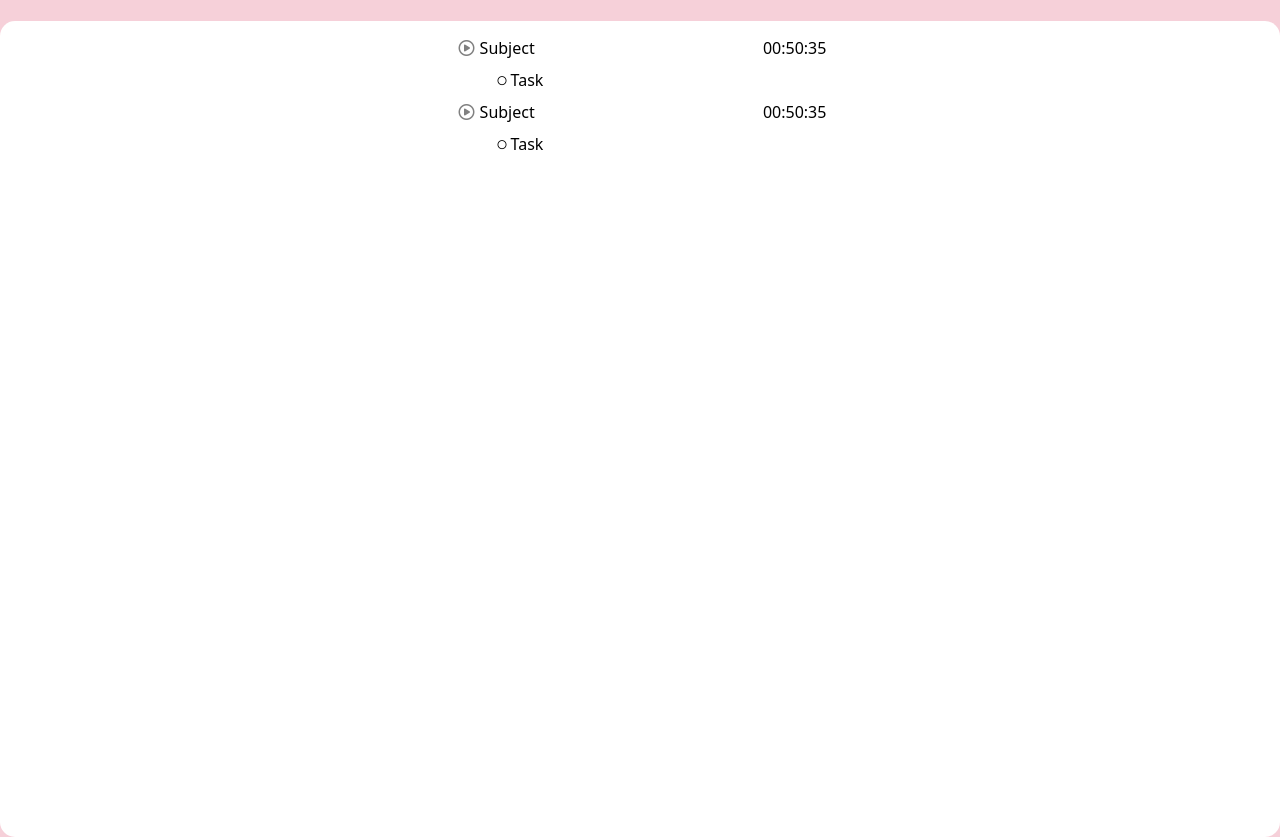
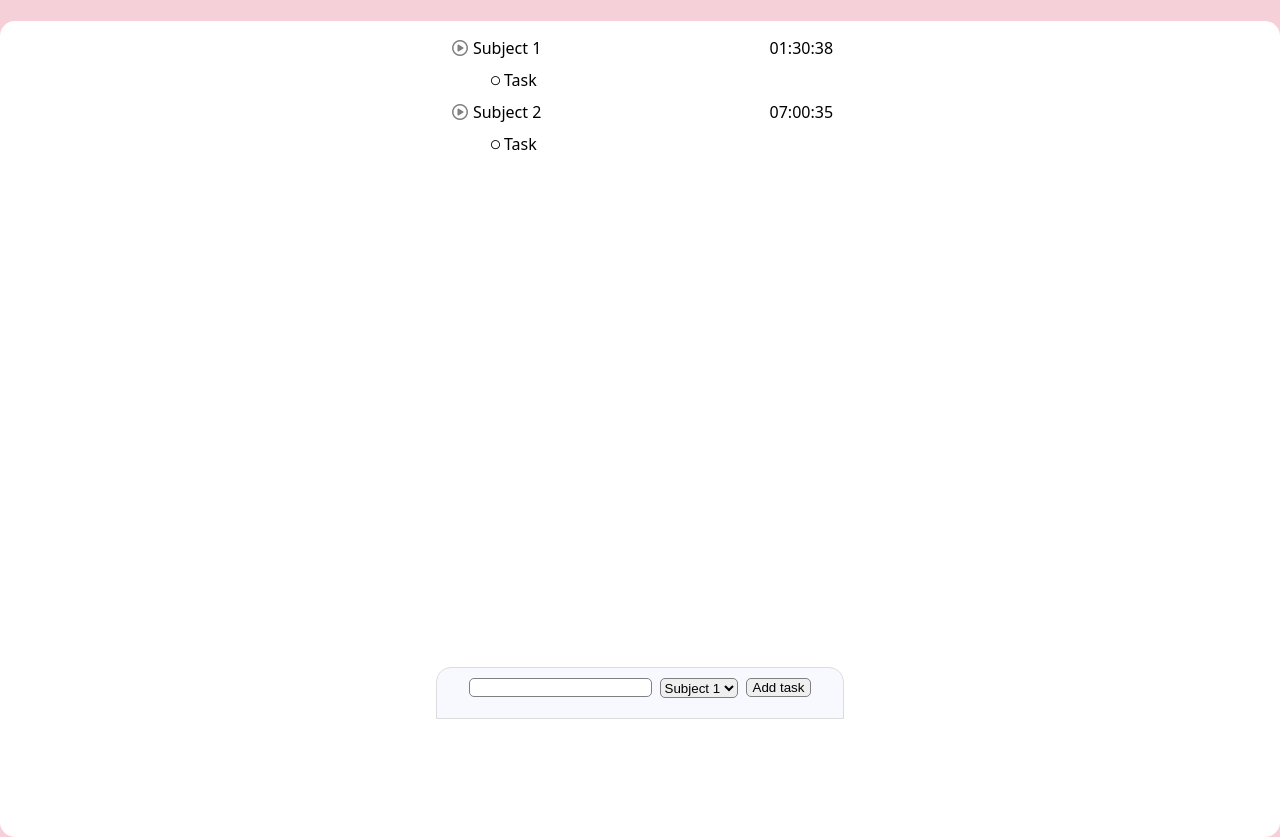
Before and after one commit to LuisanaMTDev/flow-web-old, a website built with Vite: page index.html in a window 1280 px wide. Shown: the part 81-918 px from the top of the page. Built offline with nearby package versions, Linux system fonts and the light colour scheme.

Commit message:
Add 'add task' widget
Add a footer element to use it to add task to a specific
subject.

```diff
--- a/index.css
+++ b/index.css
@@ -44,34 +44,35 @@ main {
 	border-radius: 15px;
 }
 
-summary span {
-	margin-left: 14em;
+footer {
+	position: fixed;
+	background-color: ghostwhite;
+	bottom: 0;
+	left: 20%;
+	right: 20%;
+	height: 2.5em;
+	width: max-content;
+	border-radius: 15px;
+	border-bottom-left-radius: 0;
+	border-bottom-right-radius: 0;
+	border: 0.5px solid gainsboro;
+	display: flex;
+	justify-content: center;
+	justify-self: center;
+	gap: 0.5em;
+	padding-inline: 2em;
+	padding-top: 10px;
 }
 
-summary::marker {
-	content: '';
+footer {
+
+	* {
+		height: fit-content;
+		border: 1px solid gray;
+		border-radius: 5px;
+	}
+
+	select {
+		height: 1.5em;
+	}
 }
-
-summary::before {
-	content: '\f144';
-	font-family: 'Font Awesome 6 Free';
-	color: gray;
-	padding: 5px;
-}
-
-details ul {
-	margin-block: 10px;
-}
-
-details li {
-	display: flex;
-	align-items: center;
-}
-
-details li::before {
-	content: '\f111';
-	font-family: 'Font Awesome 6 Free';
-	font-size: 9px;
-	padding: 4px;
-	padding-top: 5px;
-}
--- a/index.html
+++ b/index.html
@@ -20,9 +20,17 @@
     <span id="sw-time">02:26:03</span>
   </header>
   <main>
-    <tasks-list></tasks-list>
-    <tasks-list></tasks-list>
+    <tasks-list subject="Subject 1" swTime="01:30:38"></tasks-list>
+    <tasks-list subject="Subject 2" swTime="07:00:35"></tasks-list>
   </main>
+  <footer>
+    <input type="text" name="task-name">
+    <select name="subject">
+      <option value="subject-1">Subject 1</option>
+      <option value="subject-2">Subject 2</option>
+    </select>
+    <button type="submit">Add task</button>
+  </footer>
   <script type="module" src="index.js"></script>
 </body>
 
```
